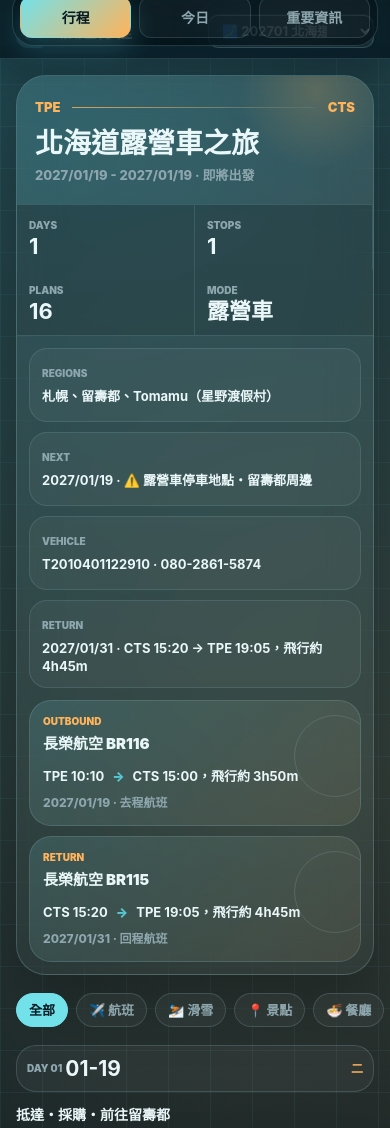
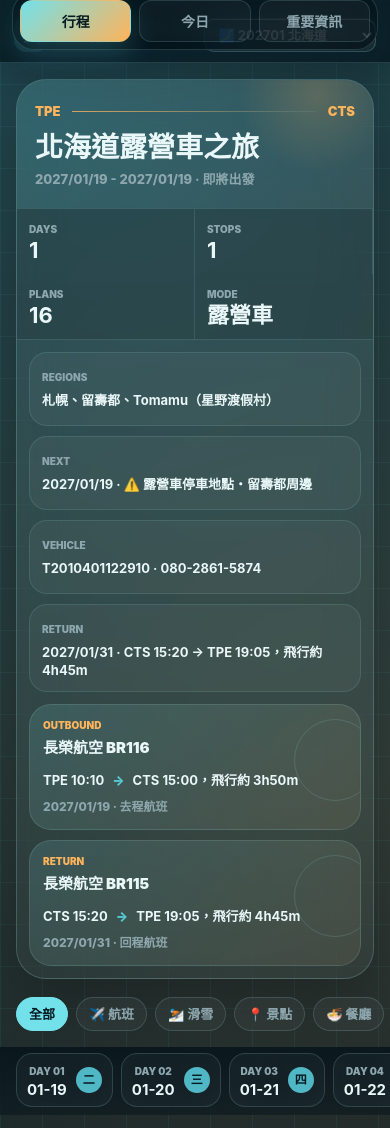
Before and after one commit to Shunch9586/TripALLaroundtheWORLD, a website: page index.html in a window 390 px wide. Shown: the top 1128 px of the page. Drawn offline with Linux system fonts and the light colour scheme.

Commit message:
feat: add itinerary date jump navigation

```diff
--- a/css/style.css
+++ b/css/style.css
@@ -120,7 +120,7 @@ button, select { font: inherit; }
 
 .header-top {
   display: grid;
-  grid-template-columns: auto 1fr auto;
+  grid-template-columns: auto minmax(0, 1fr) minmax(118px, auto);
   align-items: center;
   gap: 10px;
   max-width: 760px;
@@ -144,6 +144,9 @@ button, select { font: inherit; }
   font-size: 18px;
   font-weight: 800;
   letter-spacing: 0;
+  overflow: hidden;
+  text-overflow: ellipsis;
+  white-space: nowrap;
 }
 
 .trip-select {
@@ -382,11 +385,95 @@ button, select { font: inherit; }
   color: white;
 }
 
+/* Date jump */
+.date-jump {
+  position: sticky;
+  top: 108px;
+  z-index: 60;
+  display: flex;
+  gap: 8px;
+  overflow-x: auto;
+  margin: -4px -16px 16px;
+  padding: 6px 16px 8px;
+  background: linear-gradient(180deg, rgba(238,246,250,0.82), rgba(238,246,250,0.38));
+  backdrop-filter: blur(18px);
+  -webkit-backdrop-filter: blur(18px);
+  scrollbar-width: none;
+}
+
+.date-jump::-webkit-scrollbar { display: none; }
+
+.date-chip {
+  flex: 0 0 auto;
+  display: grid;
+  grid-template-columns: auto auto;
+  grid-template-areas:
+    "day weekday"
+    "date weekday";
+  align-items: center;
+  column-gap: 9px;
+  min-width: 92px;
+  min-height: 54px;
+  border: 1px solid rgba(255,255,255,0.74);
+  border-radius: 16px;
+  padding: 8px 10px;
+  background: rgba(255,255,255,0.30);
+  color: var(--text);
+  box-shadow: 0 10px 24px rgba(21,47,70,0.08), inset 0 1px 0 var(--hairline);
+  backdrop-filter: blur(18px);
+  -webkit-backdrop-filter: blur(18px);
+  cursor: pointer;
+}
+
+.date-chip span {
+  grid-area: day;
+  color: var(--muted);
+  font-size: 10px;
+  font-weight: 950;
+}
+
+.date-chip strong {
+  grid-area: date;
+  color: var(--primary-strong);
+  font-size: 15px;
+  line-height: 1;
+}
+
+.date-chip em {
+  grid-area: weekday;
+  display: grid;
+  place-items: center;
+  width: 26px;
+  height: 26px;
+  border-radius: 999px;
+  background: rgba(15,94,140,0.12);
+  color: var(--primary);
+  font-style: normal;
+  font-size: 12px;
+  font-weight: 950;
+}
+
+.date-chip.active {
+  border-color: rgba(255,255,255,0.58);
+  background: linear-gradient(135deg, rgba(6,59,91,0.92), rgba(22,119,166,0.82));
+}
+
+.date-chip.active span,
+.date-chip.active strong {
+  color: white;
+}
+
+.date-chip.active em {
+  background: rgba(255,255,255,0.18);
+  color: white;
+}
+
 /* Timeline */
 .day-section {
   position: relative;
   margin-bottom: 22px;
   padding-left: 14px;
+  scroll-margin-top: 24px;
 }
 
 .day-section::before {
@@ -736,7 +823,23 @@ button, select { font: inherit; }
 @media (max-width: 520px) {
   .header {
     position: static;
-    padding-top: env(safe-area-inset-top);
+    padding-top: calc(env(safe-area-inset-top, 0px) + 10px);
+  }
+
+  .header-top {
+    grid-template-columns: auto minmax(72px, 1fr) minmax(128px, 44vw);
+    gap: 8px;
+    padding: 8px 14px 10px;
+  }
+
+  .header-title {
+    font-size: 16px;
+  }
+
+  .trip-select {
+    width: 100%;
+    max-width: none;
+    min-width: 0;
   }
 
   .tab-nav {
@@ -770,6 +873,9 @@ button, select { font: inherit; }
   }
 
   .main { padding-bottom: 92px; }
+  .date-jump {
+    top: calc(env(safe-area-inset-top, 0px) + 6px);
+  }
   .item-head { grid-template-columns: 44px minmax(0, 1fr) auto; }
   .item-foot { padding-left: 68px; }
 }
@@ -1256,6 +1362,12 @@ html[data-design="option3"] .filter-bar {
   margin-top: 18px;
 }
 
+html[data-design="option3"] .date-jump {
+  margin-top: -2px;
+  margin-bottom: 18px;
+  background: linear-gradient(180deg, rgba(8,21,28,0.90), rgba(8,21,28,0.56));
+}
+
 html[data-design="option3"] .filter-chip {
   color: var(--muted);
   border-color: rgba(159,221,226,0.18);
@@ -1269,6 +1381,36 @@ html[data-design="option3"] .filter-chip.active {
   border-color: #72E1EA;
 }
 
+html[data-design="option3"] .date-chip {
+  border-color: rgba(159,221,226,0.18);
+  background: rgba(255,255,255,0.045);
+  box-shadow: none;
+}
+
+html[data-design="option3"] .date-chip strong {
+  color: var(--text);
+}
+
+html[data-design="option3"] .date-chip em {
+  color: #061A23;
+  background: rgba(87,199,212,0.92);
+}
+
+html[data-design="option3"] .date-chip.active {
+  background: linear-gradient(135deg, rgba(87,199,212,0.88), rgba(255,180,92,0.78));
+  border-color: transparent;
+}
+
+html[data-design="option3"] .date-chip.active span,
+html[data-design="option3"] .date-chip.active strong {
+  color: #061A23;
+}
+
+html[data-design="option3"] .date-chip.active em {
+  background: rgba(6,26,35,0.18);
+  color: #061A23;
+}
+
 html[data-design="option3"] .ticket-board {
   display: grid;
   gap: 16px;
@@ -1278,6 +1420,7 @@ html[data-design="option3"] .ticket-day {
   display: grid;
   grid-template-columns: 92px minmax(0, 1fr);
   gap: 12px;
+  scroll-margin-top: 24px;
 }
 
 html[data-design="option3"] .ticket-date {
--- a/index.html
+++ b/index.html
@@ -2,7 +2,7 @@
 <html lang="zh-TW">
 <head>
   <meta charset="UTF-8">
-  <meta name="viewport" content="width=device-width, initial-scale=1.0">
+  <meta name="viewport" content="width=device-width, initial-scale=1.0, viewport-fit=cover">
   <title>旅遊行程</title>
   <script>
     document.documentElement.dataset.design =
@@ -28,6 +28,7 @@
     <section id="section-itinerary" class="section active">
       <div id="overview-card" class="overview-card"></div>
       <div class="filter-bar" id="filter-bar"></div>
+      <div class="date-jump" id="date-jump"></div>
       <div id="itinerary-list"></div>
     </section>
 
--- a/js/app.js
+++ b/js/app.js
@@ -61,6 +61,7 @@ async function switchTrip(id) {
   activeFilter = 'all';
   renderOverview();
   renderFilterBar();
+  renderDateJump();
   renderItinerary();
   renderToday();
   renderInfo();
@@ -207,7 +208,40 @@ function renderFilterBar() {
       activeFilter = chip.dataset.cat;
       bar.querySelectorAll('.filter-chip').forEach(c => c.classList.remove('active'));
       chip.classList.add('active');
+      renderDateJump();
       renderItinerary();
+    });
+  });
+}
+
+/* ── Date jump ── */
+function renderDateJump() {
+  const dates = itineraryDates();
+  const el = document.getElementById('date-jump');
+  if (!el) return;
+
+  if (!dates.length) {
+    el.innerHTML = '';
+    return;
+  }
+
+  el.innerHTML = dates.map((date, index) => {
+    const d = new Date(date + 'T12:00:00');
+    return `
+      <button class="date-chip" data-date="${date}">
+        <span>DAY ${String(index + 1).padStart(2, '0')}</span>
+        <strong>${date.slice(5)}</strong>
+        <em>${DAYS[d.getDay()]}</em>
+      </button>`;
+  }).join('');
+
+  el.querySelectorAll('.date-chip').forEach(button => {
+    button.addEventListener('click', () => {
+      const target = document.getElementById(dayElementId(button.dataset.date));
+      if (!target) return;
+      el.querySelectorAll('.date-chip').forEach(chip => chip.classList.remove('active'));
+      button.classList.add('active');
+      target.scrollIntoView({ behavior: 'smooth', block: 'start' });
     });
   });
 }
@@ -239,7 +273,7 @@ function renderItinerary() {
       const d = new Date(date + 'T12:00:00');
       const isToday = date === today;
       return `
-        <div class="day-section">
+        <div class="day-section" id="${dayElementId(date)}">
           <div class="day-header">
             <span class="day-date${isToday ? ' is-today' : ''}">${date.slice(5)} (${DAYS[d.getDay()]})</span>
             ${isToday ? '<span class="today-pill">今日</span>' : ''}
@@ -272,7 +306,7 @@ function renderItineraryTickets() {
       const d = new Date(date + 'T12:00:00');
       const isToday = date === today;
       return `
-        <section class="ticket-day${isToday ? ' is-today' : ''}">
+        <section class="ticket-day${isToday ? ' is-today' : ''}" id="${dayElementId(date)}">
           <aside class="ticket-date">
             <span>DAY ${String(index + 1).padStart(2, '0')}</span>
             <strong>${date.slice(5)}</strong>
@@ -439,6 +473,11 @@ function row(key, val) {
   return `<div class="info-row"><span class="info-row-key">${key}</span><span>${val}</span></div>`;
 }
 
+function itineraryDates() {
+  const filtered = activeFilter === 'all' ? itinerary : itinerary.filter(i => i.category === activeFilter);
+  return [...new Set(filtered.map(item => item.date).filter(Boolean))].sort((a, b) => a.localeCompare(b));
+}
+
 function todayStr() {
   return new Date().toISOString().split('T')[0];
 }
@@ -489,6 +528,10 @@ function currentDesign() {
   return document.documentElement.dataset.design || 'option1';
 }
 
+function dayElementId(date) {
+  return `day-${date}`;
+}
+
 function sortedFlights() {
   return [...(tripData.flights || [])].sort((a, b) => {
     const rank = { outbound: 0, unknown: 1, inbound: 2 };
```
